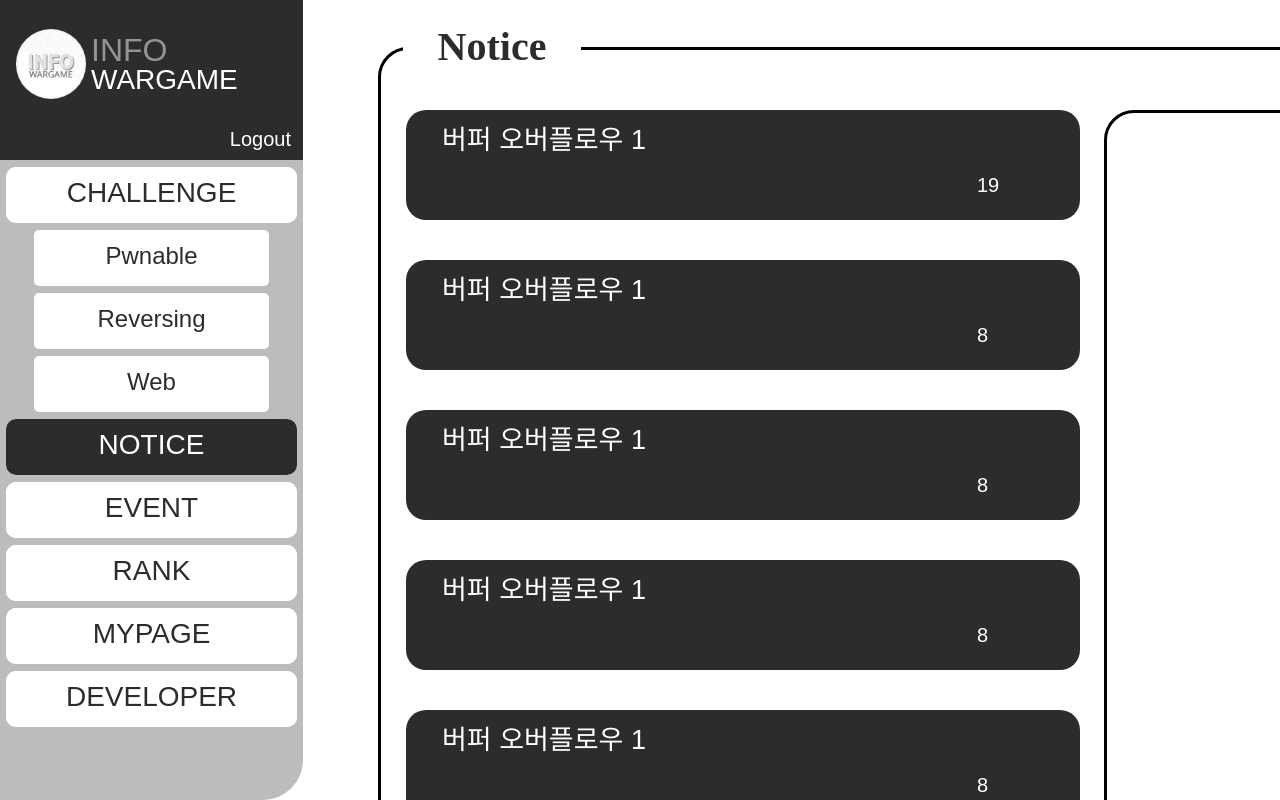
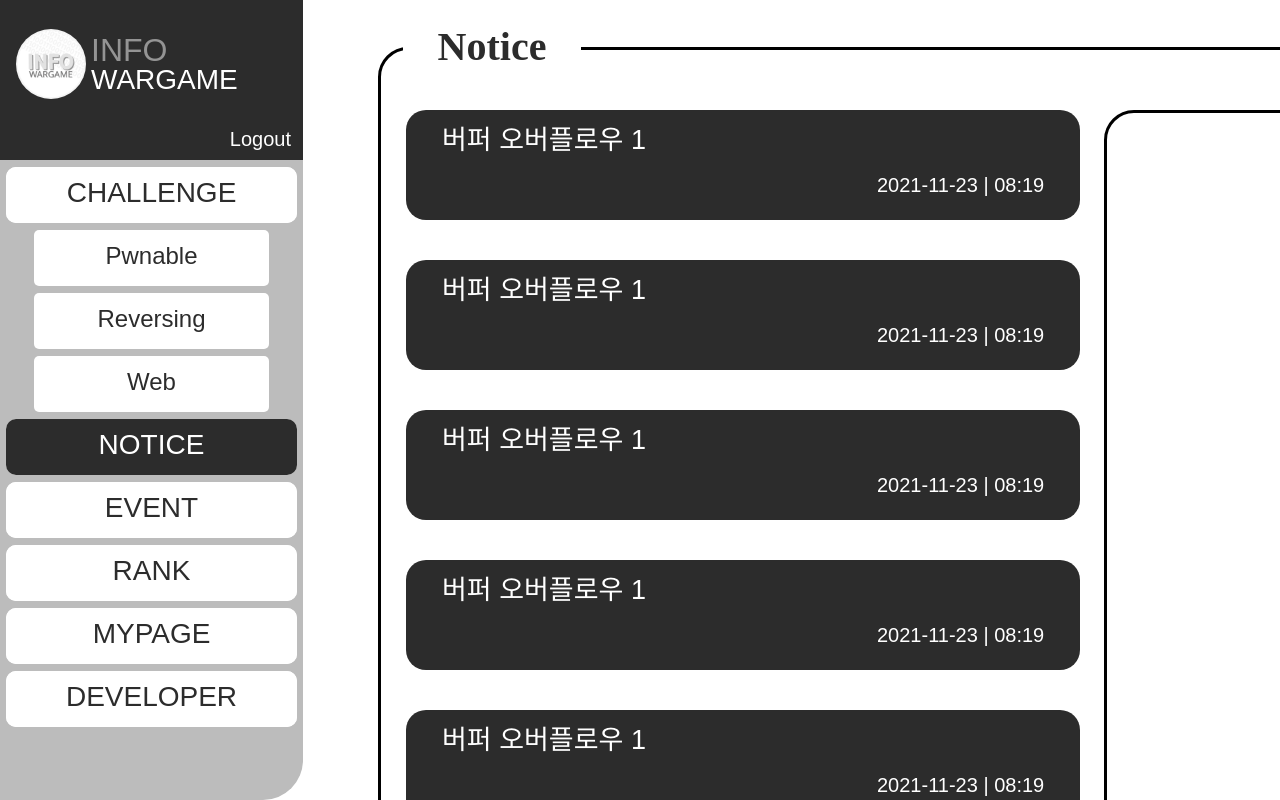
Before and after one commit to yms040813/Frontend_Infowargame_v3, a React (Create React App) app: page /#/notice in a window 1280 px wide. Shown: the top 800 px of the page. Built offline with nearby package versions, Linux system fonts and the light colour scheme; a web font is replaced by a local one.

Commit message:
<UPDATE> 시간기능 추가

```diff
--- a/package.json
+++ b/package.json
@@ -12,10 +12,11 @@
     "@testing-library/jest-dom": "^5.11.4",
     "@testing-library/react": "^11.1.0",
     "@testing-library/user-event": "^12.1.10",
+    "moment": "^2.29.1",
     "react": "^17.0.2",
     "react-dom": "^17.0.2",
     "react-router-dom": "^5.2.0",
-    "react-scripts": "4.0.3",
+    "react-scripts": "^4.0.3",
     "sass": "^1.43.4",
     "styled-components": "^5.3.0",
     "swiper": "^7.2.0",
--- a/src/components/notice/NoticeBox.js
+++ b/src/components/notice/NoticeBox.js
@@ -4,8 +4,8 @@ import * as S from './style'
 const NoticeBox = (props) => {
   return (
     <S.NoticeBoxStyled>
-      <S.QuestTextStyled>{props.title}</S.QuestTextStyled>
-      <S.QuestScoreStyled>{props.time}</S.QuestScoreStyled>
+      <S.NoticeTitleStyled>{props.title}</S.NoticeTitleStyled>
+      <S.NoticeTimeStyled>{props.time}</S.NoticeTimeStyled>
     </S.NoticeBoxStyled>
   );
 }
--- a/src/components/notice/style.js
+++ b/src/components/notice/style.js
@@ -71,7 +71,7 @@ position: relative;
 `;
 
 
-export const QuestTextStyled = styled.div`
+export const NoticeTitleStyled = styled.div`
   font-size: 27px;
   color: white;
   position: absolute;
@@ -79,8 +79,8 @@ export const QuestTextStyled = styled.div`
   left: 36px;
 `;
 
-export const QuestScoreStyled = styled.div`
-  width: 77px;
+export const NoticeTimeStyled = styled.div`
+  width: 177px;
   height: 27px;
   position: absolute;
   bottom: 22px;
--- a/src/providers/NoticeProviders.js
+++ b/src/providers/NoticeProviders.js
@@ -1,34 +1,34 @@
 import { useState } from 'react'
 import NoticeContext from '../context/NoticeContext'
-
+import moment from 'moment';
 
 const NoticeProviders = ({children}) => {
-	const date = new Date();
+	const nowTime = moment().format('YYYY-MM-DD | HH:mm');
 	const [Notices, setNotices] = useState([
 	  {
 	    id: 1,
 	    title: "버퍼 오버플로우 1",
-	    time: date.getMinutes()
+	    time: nowTime
 	  },
 	  { id: 2,
 	    title: "버퍼 오버플로우 1",
-	    time: date.getHours()
+	    time: nowTime
 	  },
 	  { id: 3,
 	    title: "버퍼 오버플로우 1",
-	    time: date.getHours()
+	    time: nowTime
 	  },
 	  { id: 4,
 	    title: "버퍼 오버플로우 1",
-	    time: date.getHours()
+	    time: nowTime
 	  },
 	  { id: 5,
 	    title: "버퍼 오버플로우 1",
-	    time: date.getHours()
+	    time: nowTime
 	  },
 	  { id: 6,
 	    title: "버퍼 오버플로우 1",
-	    time: date.getHours()
+	    time: nowTime
 	  },
 	])
 
```
Also changed, not shown: 2 other files (tests, documents, lock files or other folders).
